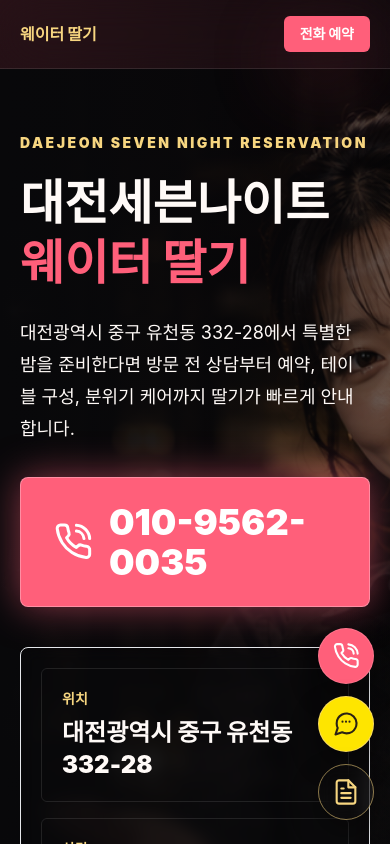
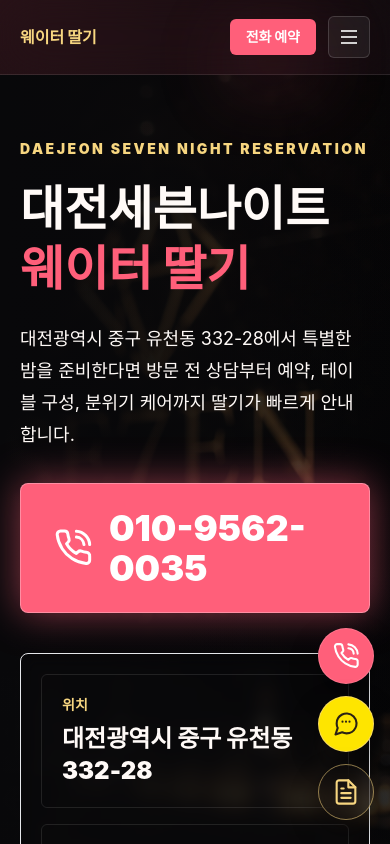
Before and after one commit to oct12kr/busanhopa, a Next.js app: page / in a window 390 px wide. Shown: the top 844 px of the page. Built offline with nearby package versions, Linux system fonts and the light colour scheme.

Commit message:
fix: 모바일 헤더 삼선 토글 메뉴 추가

```diff
--- a/app/page.tsx
+++ b/app/page.tsx
@@ -142,9 +142,12 @@ export default function Home() {
           fill
           priority
           sizes="100vw"
-          className="object-cover opacity-70"
+          className="object-cover object-right opacity-70"
         />
+        {/* 좌→우 어둡게: 텍스트 가독성 확보 */}
         <div className="absolute inset-0 bg-[linear-gradient(90deg,#08080a_0%,rgba(8,8,10,0.86)_44%,rgba(8,8,10,0.36)_100%)]" />
+        {/* 하→상 어둡게: 모바일에서 텍스트-인물 겹침 시 가독성 보강 */}
+        <div className="absolute inset-0 bg-gradient-to-t from-[#08080a] via-[#08080a]/40 to-transparent md:hidden" />
         <div className="relative mx-auto grid min-h-[calc(100vh-68px)] max-w-7xl gap-10 px-5 py-16 md:grid-cols-[1.05fr_0.95fr] md:items-center">
           <div>
             <p className="text-sm font-black uppercase tracking-[0.18em] text-[#f7d680]">
--- a/components/Header.tsx
+++ b/components/Header.tsx
@@ -1,5 +1,8 @@
-import React from "react";
+"use client";
+
+import React, { useState, useEffect } from "react";
 import Link from "next/link";
+import { usePathname } from "next/navigation";
 import { phoneHref } from "@/lib/constants";
 
 export const navItems = [
@@ -13,16 +16,79 @@ export const navItems = [
   { href: "/blog", label: "블로그" }
 ];
 
+function HamburgerIcon({ open }: { open: boolean }) {
+  return (
+    <svg
+      className="h-6 w-6"
+      fill="none"
+      viewBox="0 0 24 24"
+      stroke="currentColor"
+      strokeWidth={2}
+      aria-hidden="true"
+    >
+      {/* 상단 선: open 시 X 왼쪽 대각선으로 회전 */}
+      <line
+        x1="4" y1="6" x2="20" y2="6"
+        className="origin-center transition-all duration-300"
+        style={
+          open
+            ? { transform: "translateY(6px) rotate(45deg)" }
+            : { transform: "translateY(0) rotate(0)" }
+        }
+      />
+      {/* 중간 선: open 시 투명 */}
+      <line
+        x1="4" y1="12" x2="20" y2="12"
+        className="transition-opacity duration-200"
+        style={{ opacity: open ? 0 : 1 }}
+      />
+      {/* 하단 선: open 시 X 오른쪽 대각선으로 회전 */}
+      <line
+        x1="4" y1="18" x2="20" y2="18"
+        className="origin-center transition-all duration-300"
+        style={
+          open
+            ? { transform: "translateY(-6px) rotate(-45deg)" }
+            : { transform: "translateY(0) rotate(0)" }
+        }
+      />
+    </svg>
+  );
+}
+
 export default function Header() {
+  const [isOpen, setIsOpen] = useState(false);
+  const pathname = usePathname();
+
+  // 페이지 이동 시 메뉴 닫기
+  useEffect(() => {
+    setIsOpen(false);
+  }, [pathname]);
+
+  // 메뉴 열림 시 body 스크롤 잠금
+  useEffect(() => {
+    if (isOpen) {
+      document.body.style.overflow = "hidden";
+    } else {
+      document.body.style.overflow = "";
+    }
+    return () => {
+      document.body.style.overflow = "";
+    };
+  }, [isOpen]);
+
   return (
     <header className="sticky top-0 z-50 border-b border-white/10 bg-[#08080a]/88 backdrop-blur-xl">
       <nav
         aria-label="대전세븐나이트 주요 메뉴"
         className="mx-auto flex max-w-7xl items-center justify-between gap-4 px-5 py-4"
       >
+        {/* 로고 */}
         <Link href="/" className="text-base font-black text-[#f7d680]">
           웨이터 딸기
         </Link>
+
+        {/* PC 가로 메뉴 (md 이상) */}
         <div className="hidden items-center gap-5 text-sm font-semibold text-white/72 md:flex">
           {navItems.map((item) => (
             <Link key={item.href} href={item.href} className="hover:text-[#ff5f7a] transition">
@@ -30,13 +96,67 @@ export default function Header() {
             </Link>
           ))}
         </div>
+
+        {/* 우측: 전화예약 버튼 + 모바일 햄버거 */}
+        <div className="flex items-center gap-3">
           <a
             href={phoneHref}
             className="rounded-md bg-[#ff5f7a] px-4 py-2 text-sm font-black text-white shadow-glow hover:bg-[#e44b65] transition"
           >
             전화 예약
           </a>
+
+          {/* 햄버거 버튼 (md 미만에서만 표시) */}
+          <button
+            type="button"
+            aria-label={isOpen ? "메뉴 닫기" : "메뉴 열기"}
+            aria-expanded={isOpen}
+            onClick={() => setIsOpen((prev) => !prev)}
+            className="flex items-center justify-center rounded-md border border-white/15 bg-white/[0.06] p-2 text-white/80 transition hover:bg-white/10 hover:text-white md:hidden"
+          >
+            <HamburgerIcon open={isOpen} />
+          </button>
+        </div>
       </nav>
+
+      {/* ───── 모바일 드롭다운 메뉴 (md 미만) ───── */}
+      <div
+        className={`overflow-hidden transition-[max-height,opacity] duration-300 ease-in-out md:hidden ${
+          isOpen ? "max-h-[480px] opacity-100" : "max-h-0 opacity-0"
+        }`}
+      >
+        <div className="border-t border-white/10 bg-[#0a0a0e]/95 backdrop-blur-xl px-5 pb-6 pt-4">
+          <ul className="flex flex-col gap-1">
+            {navItems.map((item, idx) => (
+              <li
+                key={item.href}
+                className="transition-all duration-300"
+                style={{
+                  transitionDelay: isOpen ? `${idx * 40}ms` : "0ms",
+                  opacity: isOpen ? 1 : 0,
+                  transform: isOpen ? "translateY(0)" : "translateY(-8px)"
+                }}
+              >
+                <Link
+                  href={item.href}
+                  onClick={() => setIsOpen(false)}
+                  className="flex items-center rounded-lg px-4 py-3 text-base font-bold text-white/80 transition-colors hover:bg-white/[0.06] hover:text-[#ff5f7a] active:bg-white/10"
+                >
+                  {item.label}
+                </Link>
+              </li>
+            ))}
+          </ul>
+
+          {/* 모바일 메뉴 하단 전화 예약 */}
+          <a
+            href={phoneHref}
+            className="mt-4 flex w-full items-center justify-center gap-2 rounded-lg bg-[#ff5f7a] px-6 py-3.5 text-base font-black text-white shadow-[0_0_24px_rgba(255,95,122,0.35)] transition hover:bg-[#e44b65]"
+          >
+            📞 전화 예약하기
+          </a>
+        </div>
+      </div>
     </header>
   );
 }
```
Lines whose indentation alone changed are shown as unchanged.
